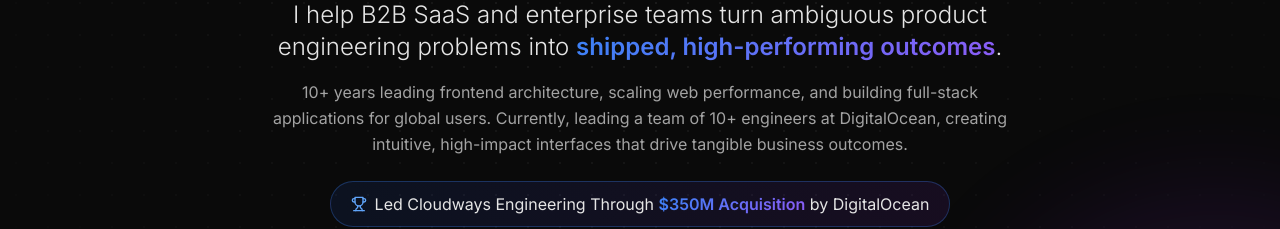
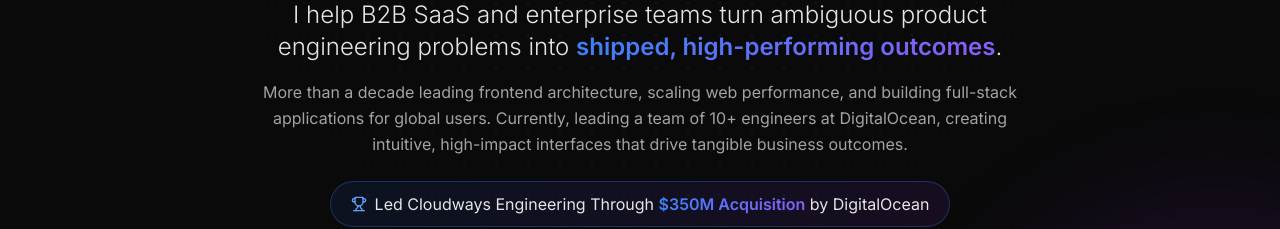
Before and after one commit to muzammil-shahid/ms-portfolio, a Next.js app: page / in a window 1280 px wide. Shown: the part 429-658 px from the top of the page. Built offline with nearby package versions, Linux system fonts and the light colour scheme; no server answers.

Commit message:
Hero copy: use 'More than a decade' to avoid repeating 10+
Co-authored-by: Cursor <cursoragent@cursor.com>

```diff
--- a/components/Hero.tsx
+++ b/components/Hero.tsx
@@ -51,8 +51,9 @@ export function Hero() {
 
           {/* Supporting line */}
           <p className="body-copy max-w-3xl mx-auto mb-6 animate-fade-in-up [animation-delay:0.4s]">
-            10+ years leading frontend architecture, scaling web performance,
-            and building full-stack applications for global users. Currently,
+            More than a decade leading frontend architecture, scaling web
+            performance, and building full-stack applications for global users.
+            Currently,
             leading a team of 10+ engineers at DigitalOcean, creating
             intuitive, high-impact interfaces that drive tangible business
             outcomes.
```
